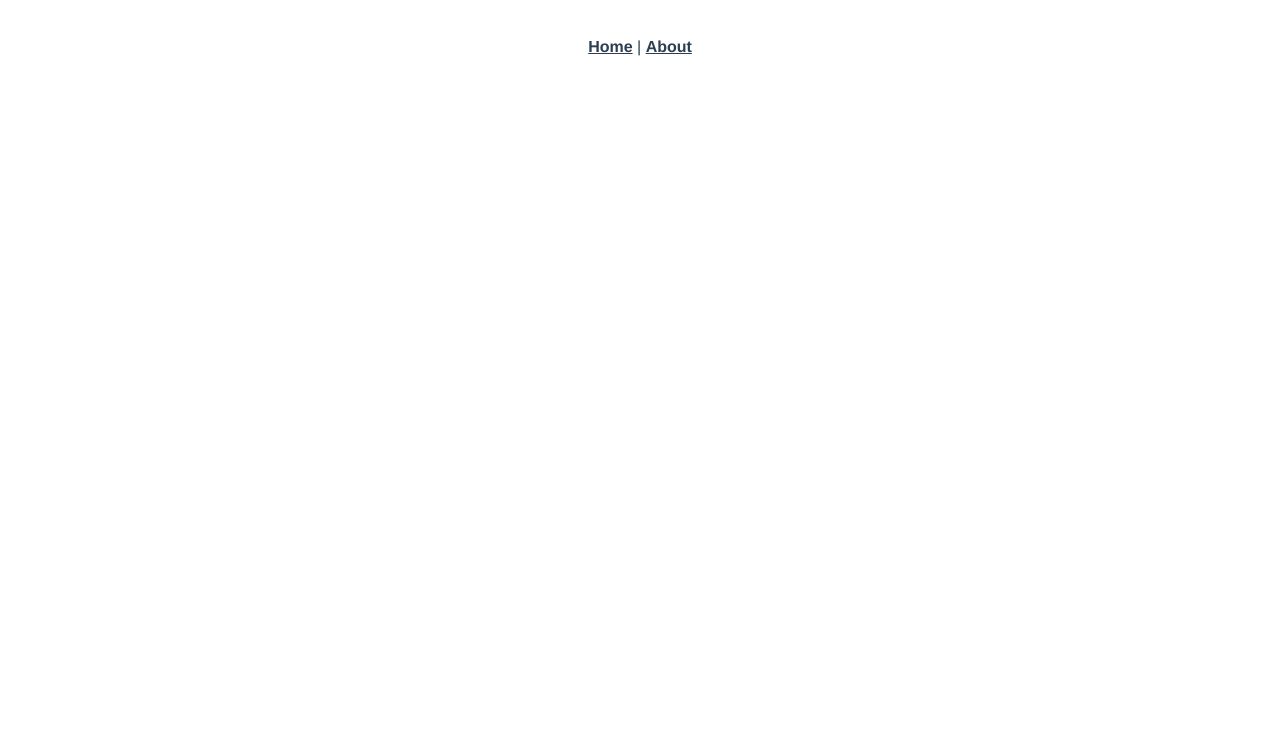
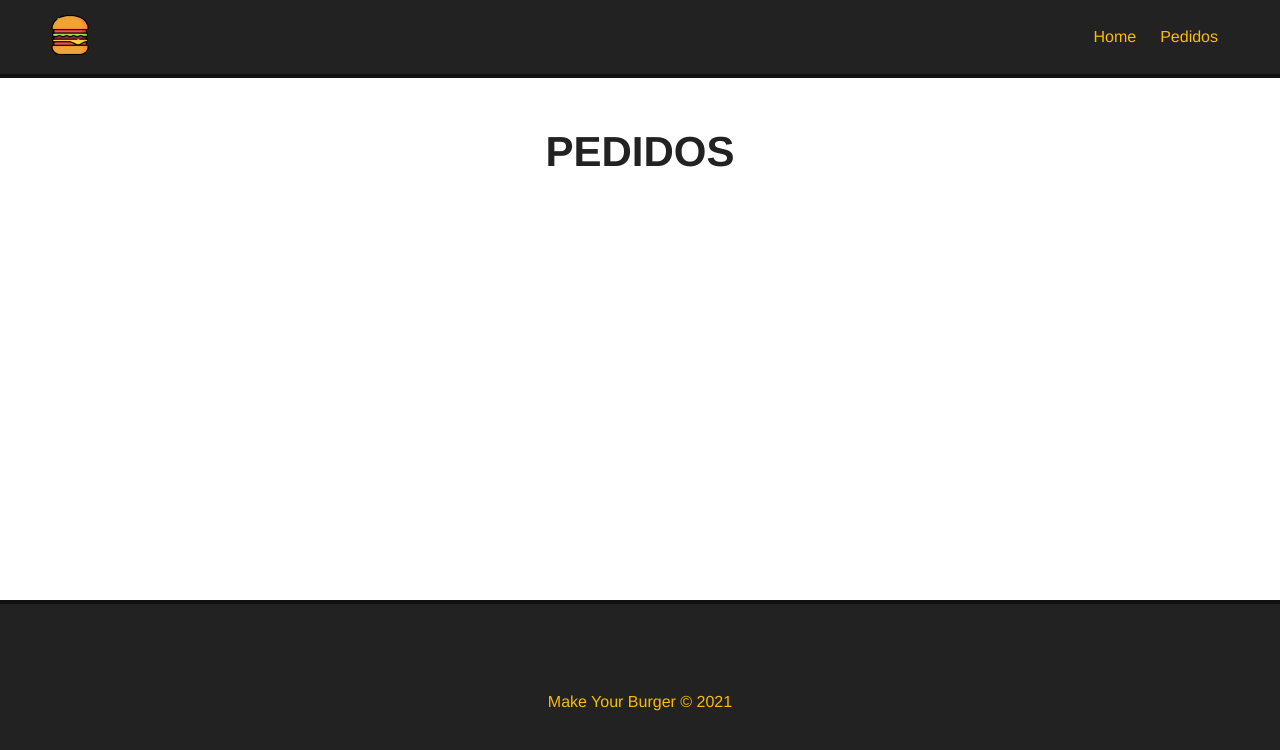
Before and after one commit to eric-figueira/make-your-burger, a Vue app in the folder make-your-burger/: page /pedidos in a window 1280 px wide. Before the commit this address had no page. Shown: the top 750 px of the page. Built offline with nearby package versions, Linux system fonts and the light colour scheme.

Commit message:
Created Footer and Navbar

```diff
--- a/make-your-burger/src/App.vue
+++ b/make-your-burger/src/App.vue
@@ -1,30 +1,50 @@
 <template>
-  <nav>
-    <router-link to="/">Home</router-link> |
-    <router-link to="/about">About</router-link>
-  </nav>
+  <Navbar :logo="logo_src" :alt="app_name"/>
   <router-view/>
+  <Footer />
 </template>
 
+<script>
+  import Navbar from './components/Navbar.vue'
+  import Footer from './components/Footer.vue'
+
+  export default {
+    components: {
+      Navbar,
+      Footer
+    },
+    data() {
+      return {
+        logo_src: "/img/logo.png",
+        app_name: "Make Your Burger"
+      }
+    }
+  }
+</script>
+
 <style>
-#app {
-  font-family: Avenir, Helvetica, Arial, sans-serif;
-  -webkit-font-smoothing: antialiased;
-  -moz-osx-font-smoothing: grayscale;
-  text-align: center;
-  color: #2c3e50;
-}
 
-nav {
-  padding: 30px;
-}
+  * {
+    font-family: Helvetica, sans-serif;
+    padding: 0;
+    margin: 0;
+    box-sizing: border-box;
+  }
 
-nav a {
-  font-weight: bold;
-  color: #2c3e50;
-}
+  body, #app {
+    min-height: 100vh;
+  }
 
-nav a.router-link-exact-active {
-  color: #42b983;
-}
+  .main-container {
+    margin: 50px;
+    min-height: 250px;
+  }
+
+  h1 {
+    text-align: center;
+    font-size: 42px;
+    margin-bottom: 30px;
+    color: #222;
+  }
+
 </style>
--- /dev/null
+++ b/make-your-burger/src/components/Footer.vue
@@ -0,0 +1,29 @@
+<template>
+    <footer id="footer">
+        <p>Make Your Burger &copy; 2021</p>
+    </footer>
+</template>
+
+<script>
+
+    export default {
+        name: 'Footer'
+    }
+</script>
+
+<style scoped>
+
+    #footer {
+        height: 200px;
+        background: #222;
+        border-top: 4px solid #111;
+        color: #FCBA03;
+        display: flex;
+        justify-content: center;
+        align-items: center;
+        position: absolute;
+        bottom: 0;
+        width: 100%
+    }
+
+</style>
--- a/make-your-burger/src/components/HelloWorld.vue
+++ /dev/null
@@ -1,58 +0,0 @@
-<template>
-  <div class="hello">
-    <h1>{{ msg }}</h1>
-    <p>
-      For a guide and recipes on how to configure / customize this project,<br>
-      check out the
-      <a href="https://cli.vuejs.org" target="_blank" rel="noopener">vue-cli documentation</a>.
-    </p>
-    <h3>Installed CLI Plugins</h3>
-    <ul>
-      <li><a href="https://github.com/vuejs/vue-cli/tree/dev/packages/%40vue/cli-plugin-babel" target="_blank" rel="noopener">babel</a></li>
-      <li><a href="https://github.com/vuejs/vue-cli/tree/dev/packages/%40vue/cli-plugin-router" target="_blank" rel="noopener">router</a></li>
-    </ul>
-    <h3>Essential Links</h3>
-    <ul>
-      <li><a href="https://vuejs.org" target="_blank" rel="noopener">Core Docs</a></li>
-      <li><a href="https://forum.vuejs.org" target="_blank" rel="noopener">Forum</a></li>
-      <li><a href="https://chat.vuejs.org" target="_blank" rel="noopener">Community Chat</a></li>
-      <li><a href="https://twitter.com/vuejs" target="_blank" rel="noopener">Twitter</a></li>
-      <li><a href="https://news.vuejs.org" target="_blank" rel="noopener">News</a></li>
-    </ul>
-    <h3>Ecosystem</h3>
-    <ul>
-      <li><a href="https://router.vuejs.org" target="_blank" rel="noopener">vue-router</a></li>
-      <li><a href="https://vuex.vuejs.org" target="_blank" rel="noopener">vuex</a></li>
-      <li><a href="https://github.com/vuejs/vue-devtools#vue-devtools" target="_blank" rel="noopener">vue-devtools</a></li>
-      <li><a href="https://vue-loader.vuejs.org" target="_blank" rel="noopener">vue-loader</a></li>
-      <li><a href="https://github.com/vuejs/awesome-vue" target="_blank" rel="noopener">awesome-vue</a></li>
-    </ul>
-  </div>
-</template>
-
-<script>
-export default {
-  name: 'HelloWorld',
-  props: {
-    msg: String
-  }
-}
-</script>
-
-<!-- Add "scoped" attribute to limit CSS to this component only -->
-<style scoped>
-h3 {
-  margin: 40px 0 0;
-}
-ul {
-  list-style-type: none;
-  padding: 0;
-}
-li {
-  display: inline-block;
-  margin: 0 10px;
-}
-a {
-  color: #42b983;
-}
-</style>
--- /dev/null
+++ b/make-your-burger/src/components/Navbar.vue
@@ -0,0 +1,54 @@
+<template>
+    <div id="nav">
+        <router-link to="/" id="logo-url">
+            <img :src="logo" :alt="alt" id="logo">
+        </router-link>
+        <router-link to="/">Home</router-link>
+        <router-link to="/pedidos">Pedidos</router-link>
+    </div>
+</template>
+
+
+<script>
+    export default {
+        name: 'Navbar',
+        props: {
+            logo: String,
+            alt: String
+        }
+    }
+</script>
+
+<style scoped>
+
+    #nav {
+        background: #222;
+        border-bottom: 4px solid #111;
+        padding: 15px 50px;
+        display: flex;
+        justify-content: flex-end;
+        align-items: center;
+    }
+
+    #nav #logo-url {
+        margin: auto;
+        margin-left: 0;
+    }
+
+    #logo {
+        width: 40px;
+        height: 40px;
+    }
+
+    #nav a {
+        color:  #FCBA03;
+        text-decoration: none;
+        margin: 12px;
+        transition: .5s;
+    }
+
+    #nav a:hover {
+        color: #fff;
+    }
+
+</style>
--- a/make-your-burger/src/router/index.js
+++ b/make-your-burger/src/router/index.js
@@ -1,19 +1,19 @@
 import { createRouter, createWebHistory } from 'vue-router'
-import HomeView from '../views/HomeView.vue'
+import Home from '../views/Home.vue'
 
 const routes = [
   {
     path: '/',
-    name: 'home',
-    component: HomeView
+    name: 'Home',
+    component: Home
   },
   {
-    path: '/about',
-    name: 'about',
+    path: '/pedidos',
+    name: 'Pedidos',
     // route level code-splitting
     // this generates a separate chunk (about.[hash].js) for this route
     // which is lazy-loaded when the route is visited.
-    component: () => import(/* webpackChunkName: "about" */ '../views/AboutView.vue')
+    component: () => import(/* webpackChunkName: "pedidos" */ '../views/Pedidos.vue')
   }
 ]
 
--- a/make-your-burger/src/views/AboutView.vue
+++ /dev/null
@@ -1,5 +0,0 @@
-<template>
-  <div class="about">
-    <h1>This is an about page</h1>
-  </div>
-</template>
--- /dev/null
+++ b/make-your-burger/src/views/Home.vue
@@ -0,0 +1,9 @@
+<template>
+  <div class="main-container">
+    <h1>HOME</h1>
+  </div>
+</template>
+
+<script>
+
+</script>
--- a/make-your-burger/src/views/HomeView.vue
+++ /dev/null
@@ -1,18 +0,0 @@
-<template>
-  <div class="home">
-    <img alt="Vue logo" src="../assets/logo.png">
-    <HelloWorld msg="Welcome to Your Vue.js App"/>
-  </div>
-</template>
-
-<script>
-// @ is an alias to /src
-import HelloWorld from '@/components/HelloWorld.vue'
-
-export default {
-  name: 'HomeView',
-  components: {
-    HelloWorld
-  }
-}
-</script>
--- /dev/null
+++ b/make-your-burger/src/views/Pedidos.vue
@@ -0,0 +1,5 @@
+<template>
+  <div class="main-container">
+    <h1>PEDIDOS</h1>
+  </div>
+</template>
```
